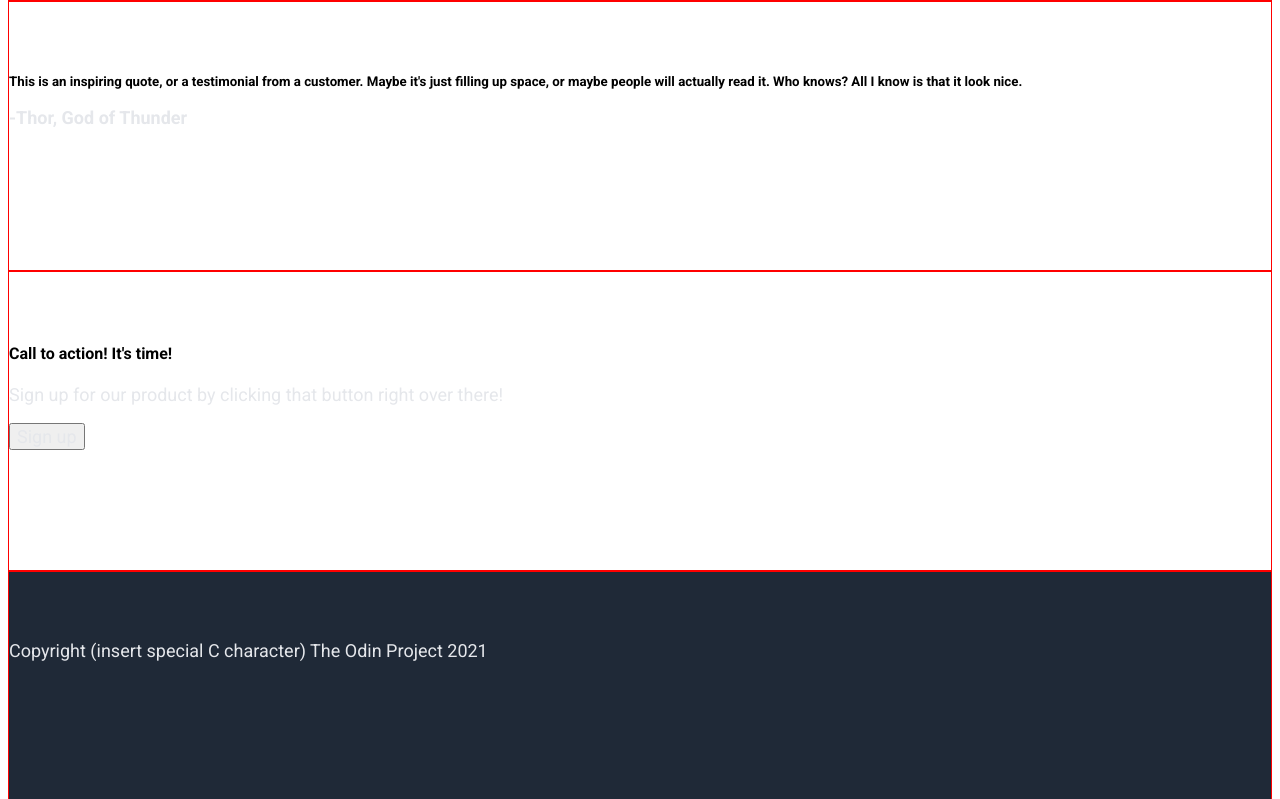
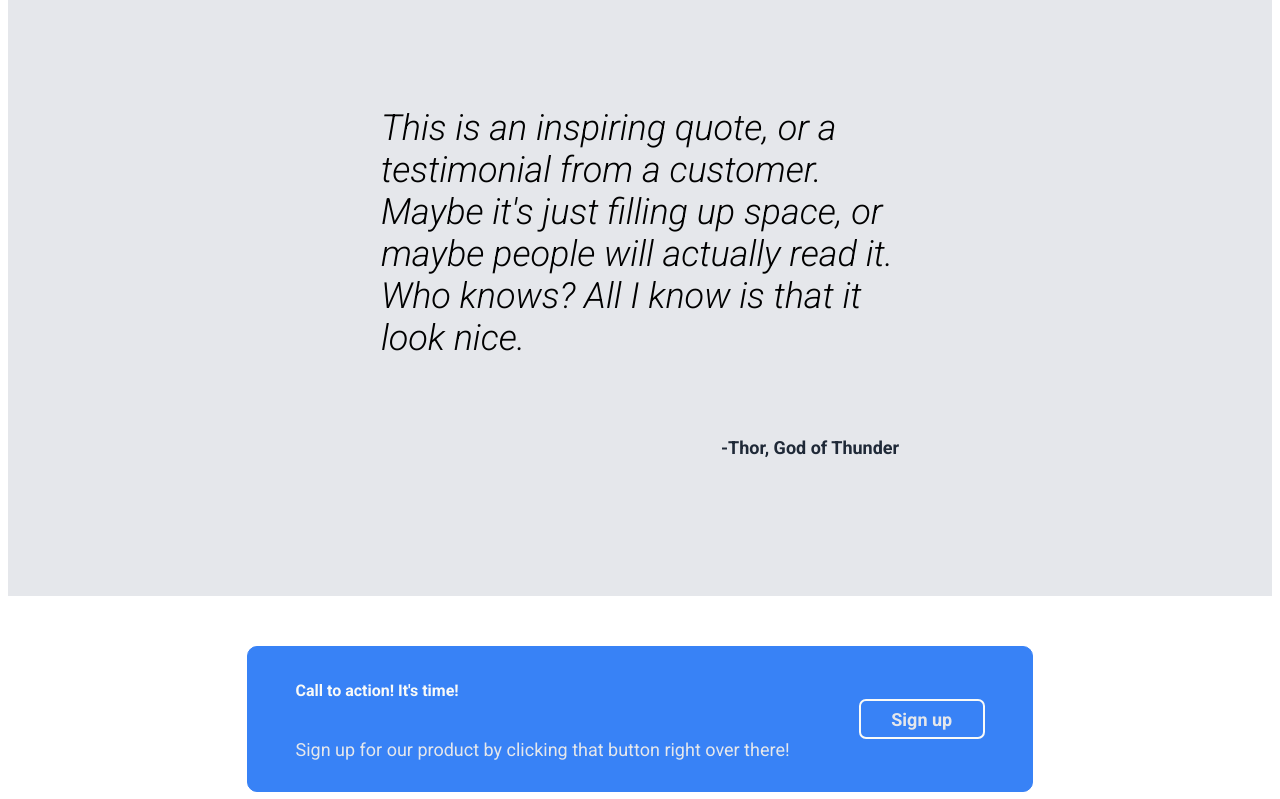
Before and after one commit to HyruleHope/odin-landing-page, a plain HTML site: page index.html in a window 1280 px wide. Shown: the part 1160-1959 px from the top of the page. Drawn offline with Linux system fonts and the light colour scheme.

Commit message:
Final touches, V1 release
Made the final touches to the website to make it
fit the exercice, maybe i will add a more personal
design or content to it later on.

```diff
--- a/index.css
+++ b/index.css
@@ -36,9 +36,7 @@ button{
 .section_1,
 .section_2,
 .section_3,
-.section_4,
-.footer{
-    border: 1px solid red;
+.section_4{
     padding-top: 50px;
     padding-bottom: 120px;
 }
@@ -164,3 +162,64 @@ button{
     align-items: center;
     text-align: center;
 }
+
+.section_3{
+    background-color: #E5E7EB;
+}
+
+.section_3_text{
+    margin-left: auto;
+    margin-right: auto;
+    display: flex;
+    flex-direction: column;
+    align-items: center;
+    width: 41%;
+}
+
+.section_3_text h5{
+    font-size: 36px;
+    font-style: italic;
+    font-weight: 300;
+}
+
+.section_3_text p{
+    color: #1F2937;
+    font-weight: bold;
+    align-self: flex-end;
+}
+
+.section_4_cta_block{
+    background-color: #3882F6;
+    display: flex;
+    margin-left: auto;
+    margin-right: auto;
+    width: 60%;
+    border: 1px solid #3882F6;
+    border-radius: 10px;
+    align-items: center;
+    justify-content: space-around;
+    padding: 1%;
+}
+
+.section_4_cta_block_texts{
+    color: #F9FAF8;
+    display: flex;
+    flex-direction: column;
+}
+
+.section_4_cta_block button{
+    background-color: #3882F6;
+    border-radius: 7px;
+    border: 2px solid #F9FAF8;
+    font-weight: bold;
+    padding-top: 1%;
+    padding-bottom: 1%;
+    padding-left: 4%;
+    padding-right: 4%;
+}
+
+.footer{
+    text-align: center;
+    padding-top: 1%;
+    padding-bottom: 1%;
+}
--- a/index.html
+++ b/index.html
@@ -80,8 +80,10 @@
     <!-- Section three, A testimonial about the website -->
     <div class="section_3">
 
-        <h5>This is an inspiring quote, or a testimonial from a customer. Maybe it's just filling up space, or maybe people will actually read it. Who knows? All I know is that it look nice.</p>
-        <p>-Thor, God of Thunder</p>
+        <div class="section_3_text">
+            <h5>This is an inspiring quote, or a testimonial from a customer. Maybe it's just filling up space, or maybe people will actually read it. Who knows? All I know is that it look nice.</h5>
+            <p>-Thor, God of Thunder</p>
+        </div>
 
     </div>
 
```
